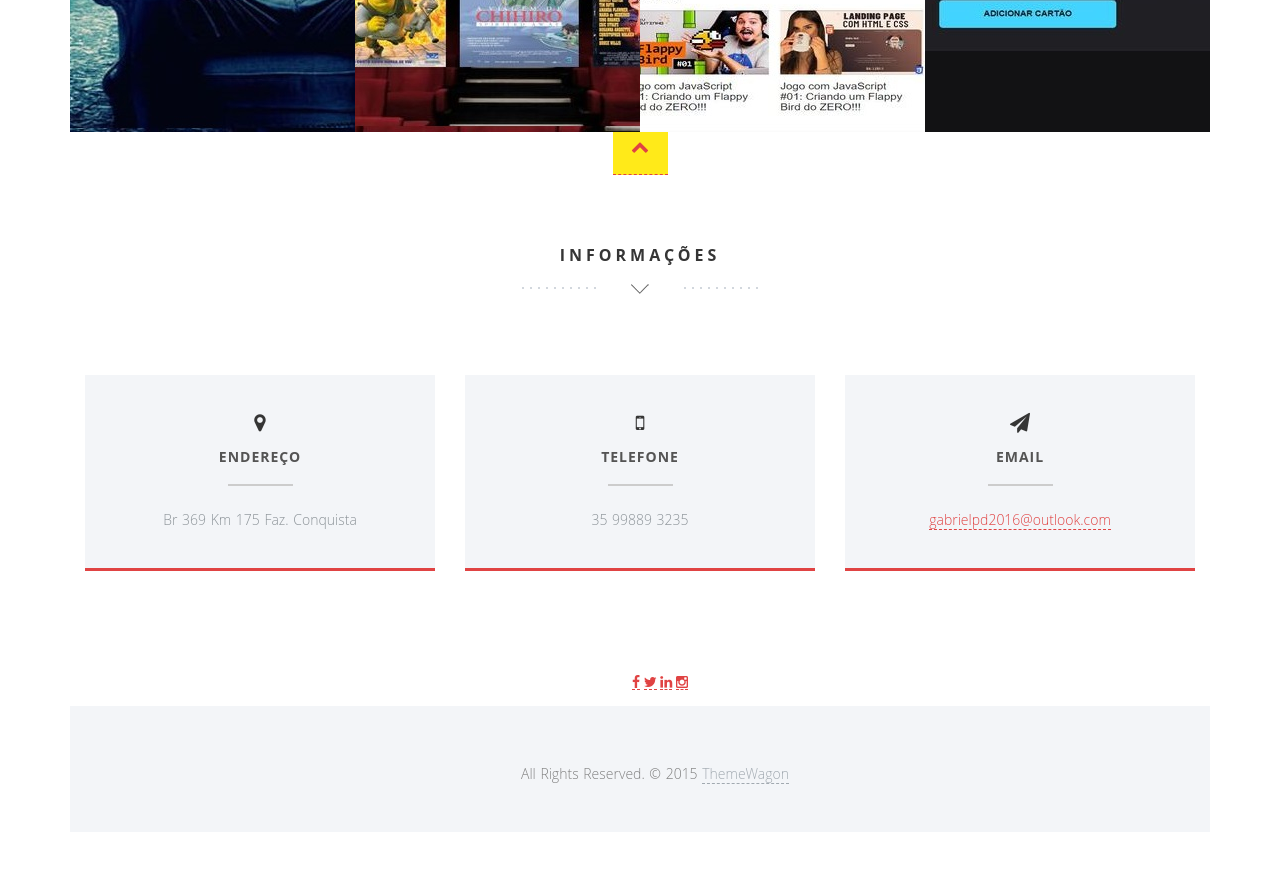
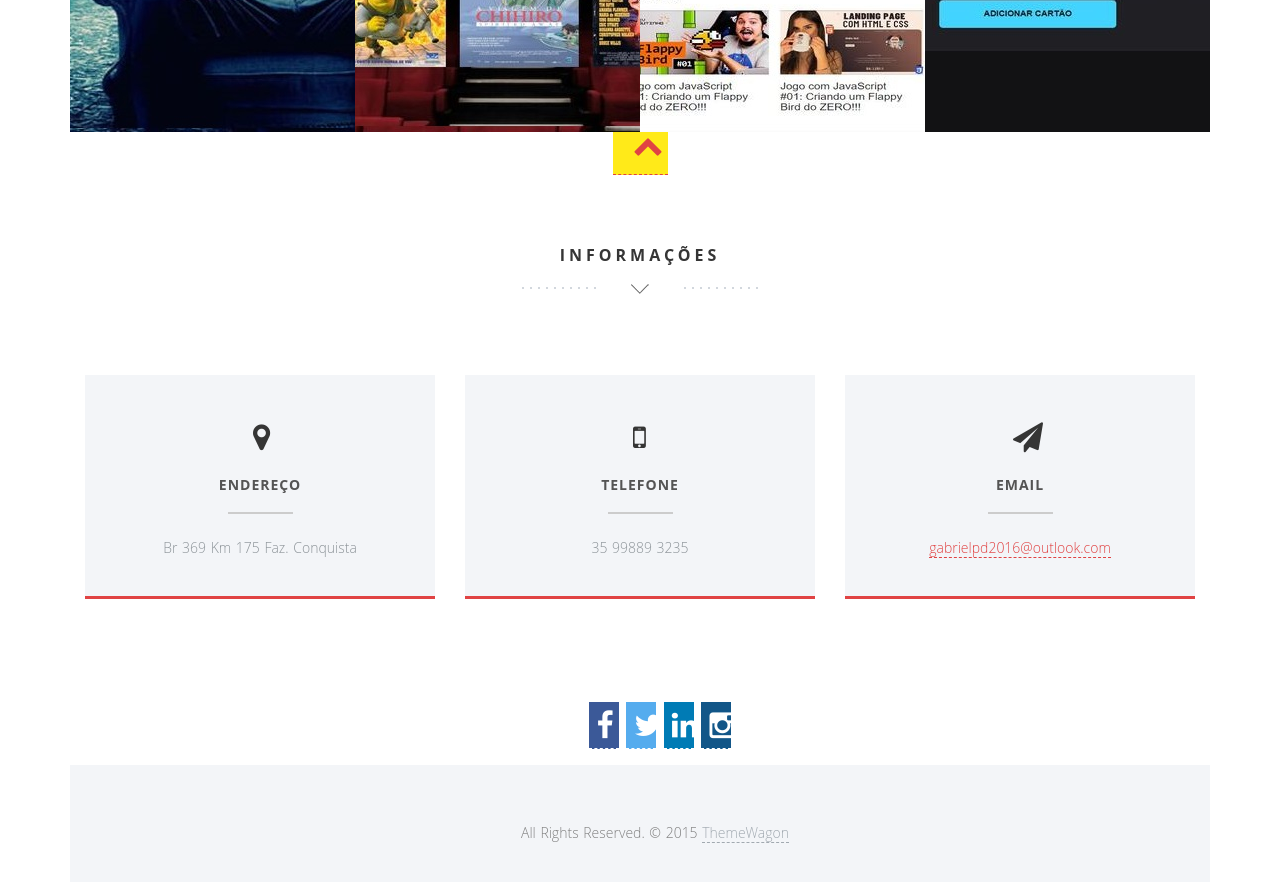
Before and after one commit to GabrielPDart/Portfolio, a plain HTML site: page index.html in a window 1280 px wide. Shown: the part 2180-3062 px from the top of the page. Drawn offline with nearby package versions, Linux system fonts and the light colour scheme; some packages are replaced by stand-ins of ours.

Commit message:
includes social buttons

```diff
--- a/css/style.css
+++ b/css/style.css
@@ -1,5 +1,38 @@
 /*========================================================================*/
 
+.fa {
+	padding: 8px;
+	font-size: 30px;
+	width: 30px;
+	text-align: left;
+	text-decoration: none;
+	margin:  2px;
+	border-radius: 0%;
+  }
+
+  .fa:hover {
+	  opacity: 0.1;
+  }
+
+  .fa-facebook {
+	background: #3B5998;
+	color: white;
+  }
+
+  .fa-twitter {
+	background: #55ACEE;
+	color: white;
+  }
+
+  .fa-linkedin {
+	background: #007bb5;
+	color: white;
+  }
+
+  .fa-instagram {
+	background: #125688;
+	color: white;
+  }
 
 
 /* /////////////////////////////////////////////////////////////////////
```
